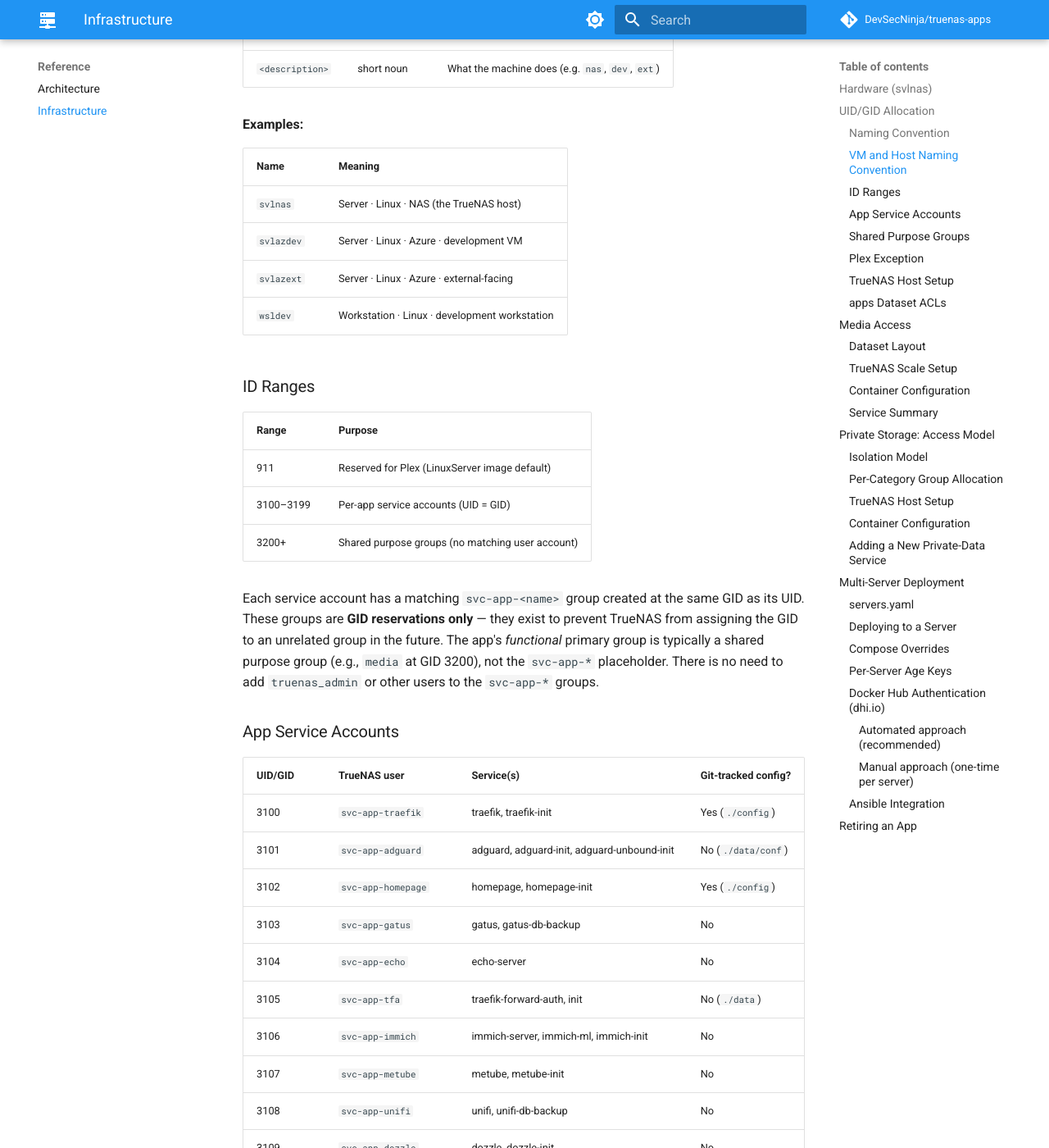
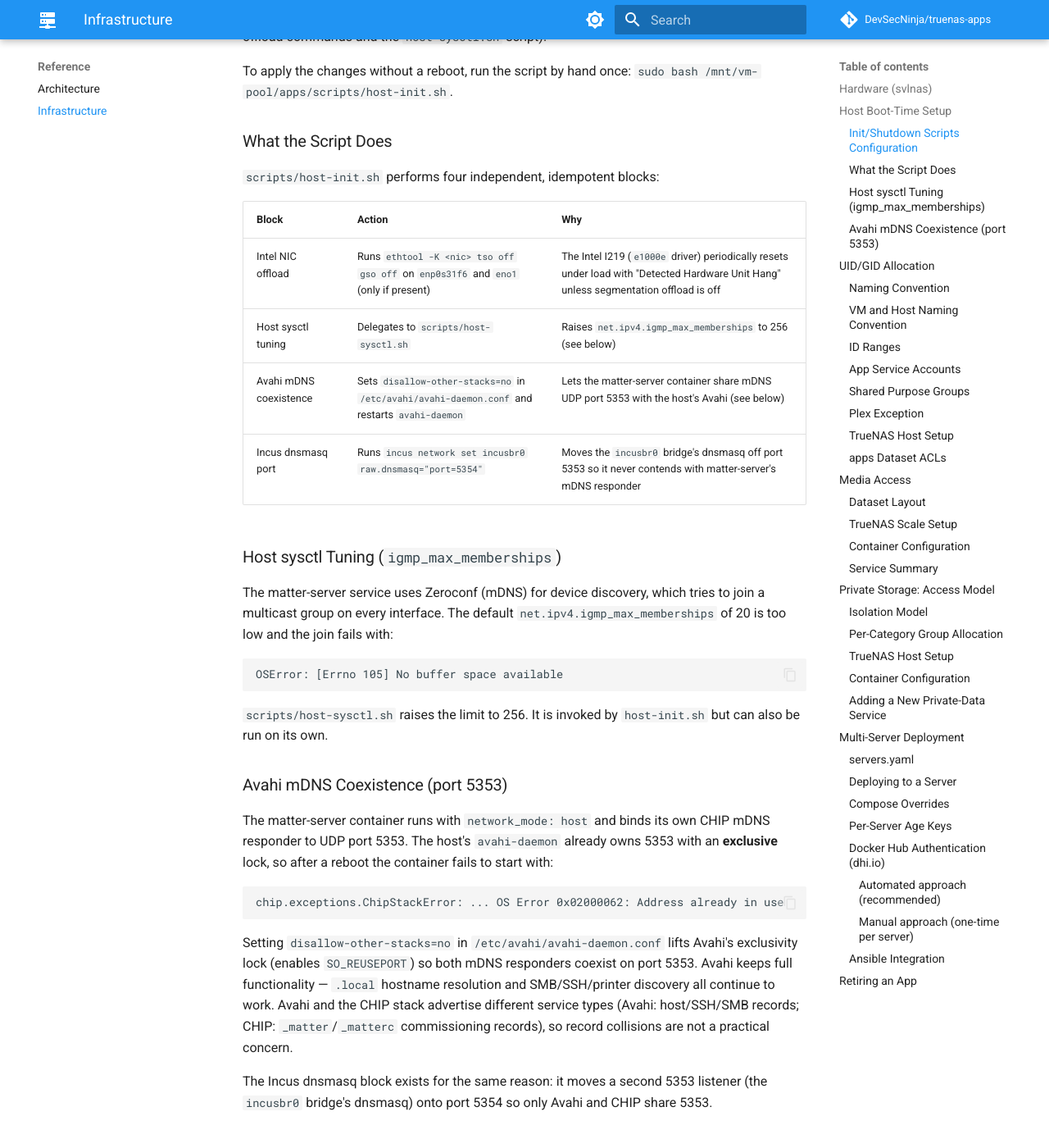
Before and after one commit to DevSecNinja/truenas-apps, an MkDocs documentation site: the page built from docs/INFRASTRUCTURE.md, in a window 1280 px wide and 1400 px high, scrolled down 1801 px. Shown: the whole window at 82% size. Built offline with MkDocs 1.6.1 and Material for MkDocs 9.7.7, drawn with Linux system fonts in a browser that asks for light colours; comment, search, counter and statistics services are not loaded; some of the changed text lies outside the part shown.

Commit message:
feat: add host-init.sh script for boot-time setup and document known issues with mDNS port conflict

````diff
--- a/docs/INFRASTRUCTURE.md
+++ b/docs/INFRASTRUCTURE.md
@@ -20,6 +20,60 @@ The primary TrueNAS server is a compact, passively-cooled build optimised for lo
 | Case Fan    | 1   | Scythe Slip Stream PWM (120 mm) |                                    |
 | PSU         | 1   | Mini-box PicoPSU-160-XT         | DC-DC picoPSU — very low idle draw |
 | Accessory   | 1   | Mini-box PCI Bracket            | Mounts picoPSU connector to case   |
+
+## Host Boot-Time Setup
+
+TrueNAS SCALE resets host-level configuration (sysctl values, NIC settings, `/etc/avahi`, Incus network config) on system updates and reboots. Any host tweak required by the containerized services must therefore be re-applied at **every boot**.
+
+All of these tweaks are consolidated into a single script, `scripts/host-init.sh`, registered as a TrueNAS **Post Init** Init/Shutdown script. It runs as root, and each block is idempotent — it checks the current state and skips work that is already applied. This single script replaces three previously separate Post Init entries (two `ethtool` commands and the standalone `host-sysctl.sh` entry).
+
+### Init/Shutdown Scripts Configuration
+
+Register the script in the TrueNAS GUI under **System Settings → Advanced → Init/Shutdown Scripts**:
+
+| Setting | Value                                         |
+| ------- | --------------------------------------------- |
+| Type    | Script                                        |
+| Command | `bash /mnt/vm-pool/apps/scripts/host-init.sh` |
+| When    | Post Init                                     |
+| Enabled | Yes                                           |
+
+After adding this entry, delete the three legacy Post Init entries it replaces (the two `ethtool` offload commands and the `host-sysctl.sh` script).
+
+To apply the changes without a reboot, run the script by hand once: `sudo bash /mnt/vm-pool/apps/scripts/host-init.sh`.
+
+### What the Script Does
+
+`scripts/host-init.sh` performs four independent, idempotent blocks:
+
+| Block                  | Action                                                                                        | Why                                                                                                                                   |
+| ---------------------- | --------------------------------------------------------------------------------------------- | ------------------------------------------------------------------------------------------------------------------------------------- |
+| Intel NIC offload      | Runs `ethtool -K <nic> tso off gso off` on `enp0s31f6` and `eno1` (only if present)           | The Intel I219 (`e1000e` driver) periodically resets under load with "Detected Hardware Unit Hang" unless segmentation offload is off |
+| Host sysctl tuning     | Delegates to `scripts/host-sysctl.sh`                                                         | Raises `net.ipv4.igmp_max_memberships` to 256 (see below)                                                                             |
+| Avahi mDNS coexistence | Sets `disallow-other-stacks=no` in `/etc/avahi/avahi-daemon.conf` and restarts `avahi-daemon` | Lets the matter-server container share mDNS UDP port 5353 with the host's Avahi (see below)                                           |
+| Incus dnsmasq port     | Runs `incus network set incusbr0 raw.dnsmasq="port=5354"`                                     | Moves the `incusbr0` bridge's dnsmasq off port 5353 so it never contends with matter-server's mDNS responder                          |
+
+### Host sysctl Tuning (`igmp_max_memberships`)
+
+The matter-server service uses Zeroconf (mDNS) for device discovery, which tries to join a multicast group on every interface. The default `net.ipv4.igmp_max_memberships` of 20 is too low and the join fails with:
+
+```text
+OSError: [Errno 105] No buffer space available
+```
+
+`scripts/host-sysctl.sh` raises the limit to 256. It is invoked by `host-init.sh` but can also be run on its own.
+
+### Avahi mDNS Coexistence (port 5353)
+
+The matter-server container runs with `network_mode: host` and binds its own CHIP mDNS responder to UDP port 5353. The host's `avahi-daemon` already owns 5353 with an **exclusive** lock, so after a reboot the container fails to start with:
+
+```text
+chip.exceptions.ChipStackError: ... OS Error 0x02000062: Address already in use
+```
+
+Setting `disallow-other-stacks=no` in `/etc/avahi/avahi-daemon.conf` lifts Avahi's exclusivity lock (enables `SO_REUSEPORT`) so both mDNS responders coexist on port 5353. Avahi keeps full functionality — `.local` hostname resolution and SMB/SSH/printer discovery all continue to work. Avahi and the CHIP stack advertise different service types (Avahi: host/SSH/SMB records; CHIP: `_matter`/`_matterc` commissioning records), so record collisions are not a practical concern.
+
+The Incus dnsmasq block exists for the same reason: it moves a second 5353 listener (the `incusbr0` bridge's dnsmasq) onto port 5354 so only Avahi and CHIP share 5353.
 
 ## UID/GID Allocation
 
````
Also changed, not shown: services/matter-server/README.md (+12 -0 lines), 1 other file.
